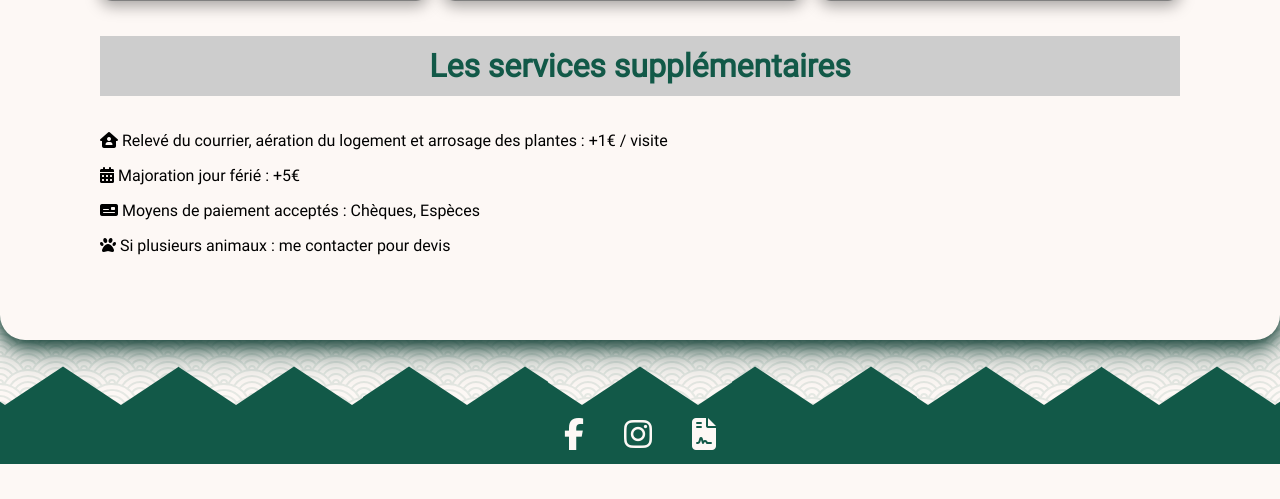
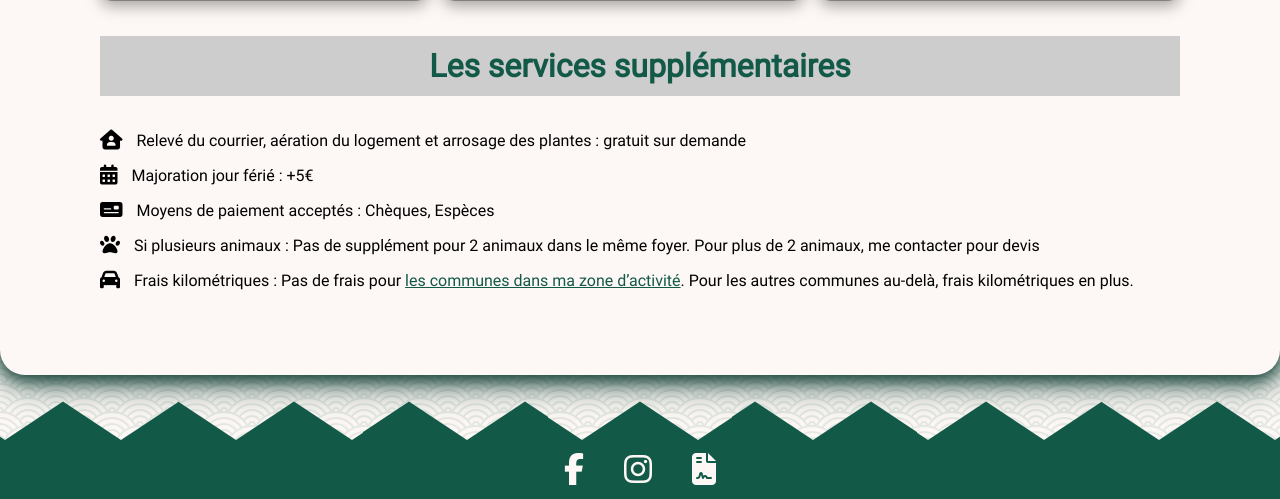
Before and after one commit to Slashykoon/PomponsetCoussinets, a PHP site: page /services.php in a window 1280 px wide. Shown: the part 1143-1642 px from the top of the page. Before the commit the page ends 1607 px from the top, so only its background shows below. Run offline with PHP 8.4, Linux system fonts and the light colour scheme; some libraries are stand-ins or nearby versions.

Commit message:
remove jquery call + ajout referencement +ret celi

```diff
--- a/contact.php
+++ b/contact.php
@@ -2,7 +2,7 @@
 <html lang="fr">
 
 <head>
-    <title>Ponpoms et Coussinets</title>
+<title>Gardiennage d'animaux, Pet sitter, Pet sitting pour Chien, Chat, Lapin à Nancy et Liverdun </title>
     <meta charset="utf-8">
     <meta name="viewport" content="width=device-width, initial-scale=1">
     <meta name="description" content="Gardiennage d'animaux, pet-sitter, pet-sitting.">
@@ -43,8 +43,8 @@
             <div class="grand-titre-right"></div>-->
         </div>
 
-        <img class="img-decoration-dog2" src="img/dog2.svg" alt="...">
-        <img class="img-decoration-cat4" src="img/Kitten-Silhouette-2.svg" alt="...">
+        <img class="img-decoration-dog2" src="img/dog2.svg" alt="Gardiennage d'animaux, Pet sitter, Pet sitting, Nancy, Liverdun">
+        <img class="img-decoration-cat4" src="img/Kitten-Silhouette-2.svg" alt="Gardiennage d'animaux, Pet sitter, Pet sitting, Nancy, Liverdun">
 
 
         <p>Des frais additionnels sont appliqués lors de déplacement hors de mon rayon d'action (en bleu)</p>
--- a/services.php
+++ b/services.php
@@ -2,14 +2,14 @@
 <html lang="fr">
 
 <head>
-    <title>Ponpoms et Coussinets</title>
+    <title>Gardiennage d'animaux, Pet sitter, Pet sitting pour Chien, Chat, Lapin à Nancy et Liverdun </title>
     <meta charset="utf-8">
     <meta name="viewport" content="width=device-width, initial-scale=1">
     <meta name="description" content="Gardiennage d'animaux, pet-sitter, pet-sitting.">
     <meta name="author" content="Tommy Jeanbille, Celine Levrechon">
     <link href="css/style.css" rel="stylesheet">
-    <!-- Librairie JQuery pour requete AJAX-->
-    <script src="https://cdnjs.cloudflare.com/ajax/libs/jquery/3.2.1/jquery.min.js"></script>
+    <!-- Librairie JQuery pour requete AJAX
+    <script src="https://cdnjs.cloudflare.com/ajax/libs/jquery/3.2.1/jquery.min.js"></script>-->
     <link rel="stylesheet" href="https://use.fontawesome.com/releases/v5.0.8/css/all.css"
         integrity="sha384-3AB7yXWz4OeoZcPbieVW64vVXEwADiYyAEhwilzWsLw+9FgqpyjjStpPnpBO8o8S" crossorigin="anonymous">
     <script src="https://kit.fontawesome.com/b0f7e6ecb6.js" crossorigin="anonymous"></script>
@@ -33,15 +33,12 @@
             <!--<div class="grand-titre-left"></div>
             <div class="grand-titre-right"></div>-->
         </div>
-        <img class="img-decoration-cat3" src="img/Cat5.svg" alt="...">
+        <img class="img-decoration-cat3" src="img/Cat5.svg" alt="Gardiennage d'animaux, Pet sitter, Pet sitting, Nancy, Liverdun">
 
-        <img class="img-decoration-rabbit1" src="img/rabbit.svg" alt="...">
+        <img class="img-decoration-rabbit1" src="img/rabbit.svg" alt="Gardiennage d'animaux, Pet sitter, Pet sitting, Nancy, Liverdun">
 
         <p><span class="p-increased text-colorization">Pré-visite obligatoire*</span> : visite du lieu de vie de l’animal, rencontre avec l’animal, consignes spécifiques pour la garde ou la promenade, remise des clés : 6€</p>
         <p>*pour les promenades chiens, non-obligatoire si le maître est présent.</p>
-
-
-
 
         <div class="gp-services-section">
             <div class="card-service">
@@ -122,13 +119,14 @@
             <!--<div class="grand-titre-left"></div>
             <div class="grand-titre-right"></div>-->
         </div>
-
-            <p><i class="fas fa-house-user"></i> Relevé du courrier, aération du logement et arrosage des plantes : +1€ / visite</p>
-            <p><i class="fas fa-calendar-alt"></i> Majoration jour férié : +5€</p>
-            <p><i class="fas fa-money-check"></i> Moyens de paiement acceptés : Chèques, Espèces</p>
-            <p><i class="fas fa-paw"></i> Si plusieurs animaux : me contacter pour devis</p>
+        <div style="">
+            <p><i class="fas fa-house-user fa-lg" style="padding-right:10px;"></i> Relevé du courrier, aération du logement et arrosage des plantes : gratuit sur demande</p>
+            <p><i class="fas fa-calendar-alt fa-lg" style="padding-right:10px;"></i> Majoration jour férié : +5€</p>
+            <p><i class="fas fa-money-check fa-lg" style="padding-right:10px;"></i> Moyens de paiement acceptés : Chèques, Espèces</p>
+            <p><i class="fas fa-paw fa-lg" style="padding-right:10px;"></i> Si plusieurs animaux : Pas de supplément pour 2 animaux dans le même foyer. Pour plus de 2 animaux, me contacter pour devis</p>
+            <p><i class="fas fa-car fa-lg" style="padding-right:10px;"></i> Frais kilométriques : Pas de frais pour <a class="text-colorization" href='contact.php'>les communes dans ma zone d’activité</a>. Pour les autres communes au-delà, frais kilométriques en plus.</p>
             <br/>
-</div>
+        </div>
     </div>
 
 </body>
```
Also changed, not shown: index.php (+6 -6 lines), mentions.php (+15 -19 lines), presentation.php (+7 -7 lines), img/logo_pompons_coussinets.png (added), 1 other file.
